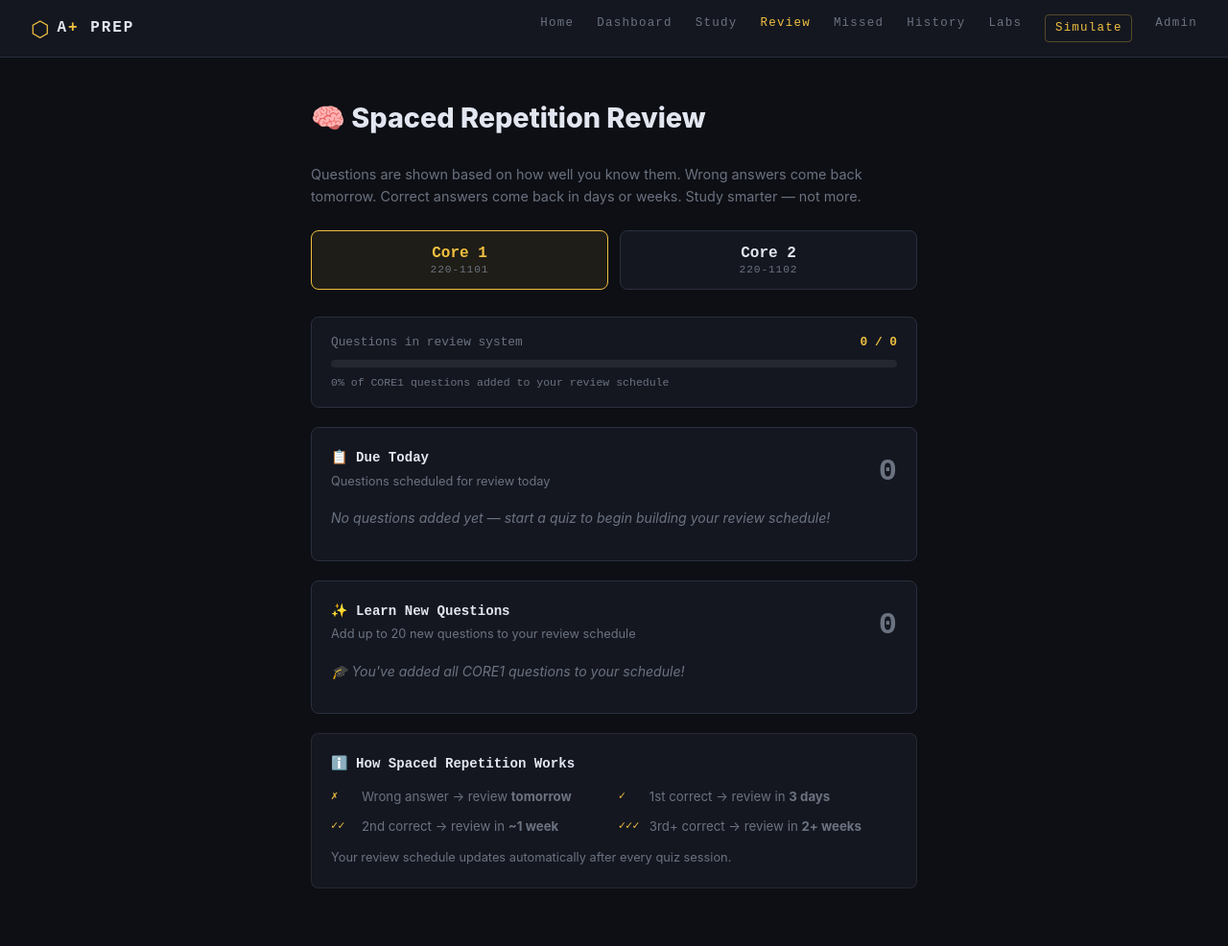
After one commit to robertowebtech87/CompTIAA-, a Flask app: page /review in a window 1280 px wide. The commit adds this page. Shown: the whole page at 96% size. Run offline with Flask 3, Linux system fonts and the light colour scheme.

Commit message:
Add spaced repetition review system

```diff
--- a/app.py
+++ b/app.py
@@ -1,6 +1,6 @@
 from flask import Flask, render_template, request, jsonify, redirect, url_for
-from models import db, Question, Choice, QuizAttempt, AttemptAnswer
-from datetime import datetime
+from models import db, Question, Choice, QuizAttempt, AttemptAnswer, SpacedRepetition
+from datetime import datetime, date, timedelta
 from sqlalchemy import func
 import random
 
@@ -478,6 +478,10 @@ def dashboard():
     c1_available = Question.query.filter_by(active=True, exam='core1').count()
     c2_available = Question.query.filter_by(active=True, exam='core2').count()
 
+    # SR due counts
+    c1_due = db.session.query(SpacedRepetition).join(Question)        .filter(Question.exam=='core1', SpacedRepetition.next_review<=today).count()
+    c2_due = db.session.query(SpacedRepetition).join(Question)        .filter(Question.exam=='core2', SpacedRepetition.next_review<=today).count()
+
     return render_template('dashboard.html',
         streak=streak,
         today=today,
@@ -488,8 +492,153 @@ def dashboard():
         c1_available=c1_available,
         c2_available=c2_available,
         total_attempts=len(all_attempts),
-        total_questions_done=sum(a.total_questions for a in all_attempts)
+        total_questions_done=sum(a.total_questions for a in all_attempts),
+        c1_due=c1_due,
+        c2_due=c2_due
     )
+
+
+# ── Spaced Repetition ─────────────────────────────────────────────────────────
+
+def sm2_update(sr, correct):
+    """Update SM-2 spaced repetition data based on answer correctness."""
+    today = date.today()
+    sr.last_reviewed = today
+
+    if correct:
+        sr.repetitions += 1
+        if sr.repetitions == 1:
+            sr.interval = 1
+        elif sr.repetitions == 2:
+            sr.interval = 3
+        else:
+            sr.interval = round(sr.interval * sr.easiness)
+        # Update easiness factor (keep between 1.3 and 2.5)
+        sr.easiness = max(1.3, min(2.5, sr.easiness + 0.1))
+    else:
+        # Wrong answer — reset repetitions, review tomorrow
+        sr.repetitions = 0
+        sr.interval = 1
+        sr.easiness = max(1.3, sr.easiness - 0.2)
+
+    sr.next_review = today + timedelta(days=sr.interval)
+    return sr
+
+def get_or_create_sr(question_id):
+    """Get or create a SpacedRepetition record for a question."""
+    sr = SpacedRepetition.query.filter_by(question_id=question_id).first()
+    if not sr:
+        sr = SpacedRepetition(
+            question_id=question_id,
+            next_review=date.today(),
+            interval=1,
+            easiness=2.5,
+            repetitions=0
+        )
+        db.session.add(sr)
+    return sr
+
+@app.route('/review')
+def review():
+    exam = request.args.get('exam', 'core1')
+    today = date.today()
+
+    # Questions due for review today or overdue
+    due = db.session.query(SpacedRepetition).join(Question)        .filter(Question.exam == exam,
+                Question.active == True,
+                SpacedRepetition.next_review <= today)        .order_by(SpacedRepetition.next_review).all()
+
+    due_ids = [sr.question_id for sr in due]
+
+    # New questions not yet in SR system
+    reviewed_ids = db.session.query(SpacedRepetition.question_id).all()
+    reviewed_ids = [r[0] for r in reviewed_ids]
+    new_q = Question.query.filter_by(active=True, exam=exam)        .filter(~Question.id.in_(reviewed_ids) if reviewed_ids else True)        .limit(10).all()
+    new_ids = [q.id for q in new_q]
+
+    # Stats
+    total_in_sr = db.session.query(SpacedRepetition).join(Question)        .filter(Question.exam == exam).count()
+    total_q = Question.query.filter_by(active=True, exam=exam).count()
+
+    # Upcoming reviews
+    upcoming = db.session.query(SpacedRepetition, Question)        .join(Question, SpacedRepetition.question_id == Question.id)        .filter(Question.exam == exam,
+                SpacedRepetition.next_review > today)        .order_by(SpacedRepetition.next_review)        .limit(5).all()
+
+    return render_template('review.html',
+        exam=exam,
+        due_count=len(due_ids),
+        new_count=len(new_ids),
+        due_ids=due_ids,
+        new_ids=new_ids,
+        total_in_sr=total_in_sr,
+        total_q=total_q,
+        upcoming=upcoming,
+        today=today
+    )
+
+@app.route('/review/start', methods=['POST'])
+def start_review():
+    exam = request.form.get('exam', 'core1')
+    mode = request.form.get('mode', 'due')  # 'due' or 'new'
+    today = date.today()
+
+    if mode == 'due':
+        due = db.session.query(SpacedRepetition).join(Question)            .filter(Question.exam == exam,
+                    Question.active == True,
+                    SpacedRepetition.next_review <= today)            .order_by(SpacedRepetition.next_review).all()
+        question_ids = [sr.question_id for sr in due]
+    else:
+        reviewed_ids = [r[0] for r in db.session.query(SpacedRepetition.question_id).all()]
+        new_q = Question.query.filter_by(active=True, exam=exam)            .filter(~Question.id.in_(reviewed_ids) if reviewed_ids else True)            .limit(20).all()
+        question_ids = [q.id for q in new_q]
+
+    if not question_ids:
+        return redirect(url_for('review', exam=exam))
+
+    random.shuffle(question_ids)
+    passing_score = 675 if exam == 'core1' else 700
+    return render_template('quiz.html',
+        question_ids=question_ids,
+        total=len(question_ids),
+        time_limit=len(question_ids) * 90,
+        domains_label='Spaced Review',
+        exam=exam,
+        passing_score=passing_score,
+        simulation_mode=False,
+        per_q_timer=False,
+        review_mode=True
+    )
+
+@app.route('/api/sr/update', methods=['POST'])
+def update_sr():
+    """Called after each quiz to update SR data for answered questions."""
+    data = request.json
+    answers = data.get('answers', {})
+    question_ids = data.get('question_ids', [])
+
+    for qid_str in question_ids:
+        qid = int(qid_str) if isinstance(qid_str, str) else qid_str
+        q = Question.query.get(qid)
+        if not q:
+            continue
+        # Determine if correct
+        answer_val = answers.get(str(qid))
+        if q.multi_select:
+            correct_ids = set(str(c.id) for c in q.choices if c.is_correct)
+            if isinstance(answer_val, list):
+                user_ids = set(str(i) for i in answer_val)
+            else:
+                user_ids = set()
+            correct = user_ids == correct_ids
+        else:
+            correct_choice = next((c for c in q.choices if c.is_correct), None)
+            correct = bool(correct_choice and answer_val and
+                          int(answer_val) == correct_choice.id)
+        sr = get_or_create_sr(qid)
+        sm2_update(sr, correct)
+
+    db.session.commit()
+    return jsonify({'updated': len(question_ids)})
 
 # ── Exam Simulation Mode ──────────────────────────────────────────────────────
 
--- a/static/style.css
+++ b/static/style.css
@@ -1241,3 +1241,104 @@ body.sim-active .main-content { padding-top: 0; }
 .toggle-sub {
   font-size: .75rem; color: var(--muted); margin-left: .25rem;
 }
+
+/* ─── Spaced Repetition ──────────────────────────────────────────────────── */
+.sr-progress-box {
+  background: var(--surface); border: 1px solid var(--border);
+  border-radius: var(--radius); padding: 1rem 1.25rem; margin-bottom: 1.25rem;
+}
+.sr-progress-row {
+  display: flex; justify-content: space-between;
+  font-family: var(--font-mono); font-size: .8rem;
+  color: var(--muted); margin-bottom: .5rem;
+}
+.sr-progress-val { color: var(--accent); font-weight: 700; }
+.sr-bar-track {
+  height: 8px; background: rgba(255,255,255,.07);
+  border-radius: 4px; overflow: hidden; margin-bottom: .4rem;
+}
+.sr-bar-fill {
+  height: 100%; background: var(--accent);
+  border-radius: 4px; transition: width .6s ease;
+}
+.sr-progress-hint {
+  font-family: var(--font-mono); font-size: .72rem; color: var(--muted);
+}
+
+.sr-card {
+  background: var(--surface); border: 1px solid var(--border);
+  border-radius: var(--radius); padding: 1.25rem; margin-bottom: 1.25rem;
+}
+.sr-card-due { border-color: rgba(240,192,64,.3); }
+.sr-card-header {
+  display: flex; justify-content: space-between; align-items: flex-start;
+}
+.sr-card-title {
+  font-family: var(--font-mono); font-size: .88rem;
+  font-weight: 700; color: var(--text); margin-bottom: .2rem;
+}
+.sr-card-sub { font-size: .8rem; color: var(--muted); }
+.sr-card-count {
+  font-family: var(--font-mono); font-size: 2rem;
+  font-weight: 900; color: var(--muted);
+}
+.sr-count-due { color: var(--accent); }
+.sr-empty {
+  color: var(--muted); font-size: .88rem;
+  padding: .75rem 0; font-style: italic;
+}
+
+/* Upcoming rows */
+.sr-upcoming-row {
+  display: flex; align-items: center; gap: .75rem;
+  padding: .5rem 0; border-bottom: 1px solid rgba(255,255,255,.04);
+  font-size: .83rem;
+}
+.sr-upcoming-row:last-child { border-bottom: none; }
+.sr-upcoming-date {
+  font-family: var(--font-mono); font-size: .72rem;
+  min-width: 70px; padding: .15rem .4rem;
+  border-radius: 3px; text-align: center;
+}
+.sr-due-today    { background: rgba(248,113,113,.15); color: #f87171; }
+.sr-due-tomorrow { background: rgba(240,192,64,.15);  color: var(--accent); }
+.sr-due-later    { background: rgba(255,255,255,.06); color: var(--muted); }
+.sr-upcoming-q   { flex: 1; color: var(--muted); }
+.sr-upcoming-reps {
+  font-family: var(--font-mono); font-size: .72rem;
+  color: #4ade80; min-width: 30px; text-align: right;
+}
+
+/* Info grid */
+.sr-info-card { border-color: rgba(255,255,255,.08); }
+.sr-info-grid {
+  display: grid; grid-template-columns: 1fr 1fr; gap: .6rem;
+}
+.sr-info-item {
+  display: flex; align-items: center; gap: .5rem;
+  font-size: .83rem; color: var(--muted);
+}
+.sr-info-icon {
+  font-family: var(--font-mono); font-size: .75rem;
+  color: var(--accent); min-width: 24px;
+}
+
+/* Dashboard SR banner */
+.sr-due-banner {
+  display: flex; align-items: center; gap: 1rem;
+  background: rgba(240,192,64,.06);
+  border: 1px solid rgba(240,192,64,.2);
+  border-radius: var(--radius); padding: .85rem 1.25rem;
+  margin-bottom: 1.5rem; flex-wrap: wrap;
+}
+.sr-due-icon { font-size: 1.4rem; }
+.sr-due-text {
+  flex: 1; font-size: .88rem; color: var(--muted);
+  display: flex; align-items: center; gap: .5rem; flex-wrap: wrap;
+}
+.sr-due-chip {
+  font-family: var(--font-mono); font-size: .72rem;
+  font-weight: 700; padding: .2rem .5rem; border-radius: 3px;
+}
+.sr-due-chip.core1 { background: rgba(240,192,64,.15); color: var(--accent); }
+.sr-due-chip.core2 { background: rgba(74,222,128,.15);  color: var(--accent2); }
--- a/templates/base.html
+++ b/templates/base.html
@@ -20,6 +20,7 @@
       <a href="{{ url_for('index') }}" class="nav-link {% if request.endpoint == 'index' %}active{% endif %}">Home</a>
       <a href="{{ url_for('dashboard') }}" class="nav-link {% if request.endpoint == 'dashboard' %}active{% endif %}">Dashboard</a>
       <a href="{{ url_for('study') }}" class="nav-link {% if request.endpoint in ['study','start_study'] %}active{% endif %}">Study</a>
+      <a href="{{ url_for('review') }}" class="nav-link {% if request.endpoint in ['review','start_review'] %}active{% endif %}">Review</a>
       <a href="{{ url_for('missed') }}" class="nav-link {% if request.endpoint == 'missed' %}active{% endif %}">Missed</a>
       <a href="{{ url_for('history') }}" class="nav-link {% if request.endpoint == 'history' %}active{% endif %}">History</a>
       <a href="{{ url_for('pbq') }}" class="nav-link {% if 'pbq' in request.endpoint %}active{% endif %}">Labs</a>
--- /dev/null
+++ b/templates/review.html
@@ -0,0 +1,142 @@
+{% extends "base.html" %}
+{% block title %}Spaced Review — CompTIA A+ Prep{% endblock %}
+{% block content %}
+<div class="page-wrap" style="max-width:680px">
+
+  <h1 class="page-title">🧠 Spaced Repetition Review</h1>
+  <p style="color:var(--muted);font-size:.9rem;margin-bottom:1.5rem;line-height:1.6">
+    Questions are shown based on how well you know them.
+    Wrong answers come back tomorrow. Correct answers come back in days or weeks.
+    Study smarter — not more.
+  </p>
+
+  <!-- Exam tabs -->
+  <div class="exam-tabs" style="margin-bottom:1.75rem">
+    <button class="exam-tab {% if exam == 'core1' %}active{% endif %}"
+            onclick="window.location='{{ url_for('review', exam='core1') }}'">
+      <span class="exam-tab-title">Core 1</span>
+      <span class="exam-tab-sub">220-1101</span>
+    </button>
+    <button class="exam-tab {% if exam == 'core2' %}active{% endif %}"
+            onclick="window.location='{{ url_for('review', exam='core2') }}'">
+      <span class="exam-tab-title">Core 2</span>
+      <span class="exam-tab-sub">220-1102</span>
+    </button>
+  </div>
+
+  <!-- Progress overview -->
+  <div class="sr-progress-box">
+    <div class="sr-progress-row">
+      <span class="sr-progress-label">Questions in review system</span>
+      <span class="sr-progress-val">{{ total_in_sr }} / {{ total_q }}</span>
+    </div>
+    <div class="sr-bar-track">
+      <div class="sr-bar-fill" style="width:{{ (total_in_sr / total_q * 100) | round if total_q else 0 }}%"></div>
+    </div>
+    <div class="sr-progress-hint">
+      {% set pct = (total_in_sr / total_q * 100) | round if total_q else 0 %}
+      {{ pct }}% of {{ exam|upper }} questions added to your review schedule
+    </div>
+  </div>
+
+  <!-- Due today card -->
+  <div class="sr-card {% if due_count > 0 %}sr-card-due{% endif %}">
+    <div class="sr-card-header">
+      <div>
+        <div class="sr-card-title">📋 Due Today</div>
+        <div class="sr-card-sub">Questions scheduled for review today</div>
+      </div>
+      <div class="sr-card-count {% if due_count > 0 %}sr-count-due{% endif %}">
+        {{ due_count }}
+      </div>
+    </div>
+    {% if due_count > 0 %}
+    <form action="{{ url_for('start_review') }}" method="POST">
+      <input type="hidden" name="exam" value="{{ exam }}">
+      <input type="hidden" name="mode" value="due">
+      <button type="submit" class="btn-start" style="margin-top:1rem;width:100%">
+        Start Review — {{ due_count }} questions →
+      </button>
+    </form>
+    {% else %}
+    <div class="sr-empty">
+      {% if total_in_sr == 0 %}
+      No questions added yet — start a quiz to begin building your review schedule!
+      {% else %}
+      ✅ All caught up! No reviews due today.
+      {% endif %}
+    </div>
+    {% endif %}
+  </div>
+
+  <!-- New questions card -->
+  <div class="sr-card">
+    <div class="sr-card-header">
+      <div>
+        <div class="sr-card-title">✨ Learn New Questions</div>
+        <div class="sr-card-sub">Add up to 20 new questions to your review schedule</div>
+      </div>
+      <div class="sr-card-count">{{ new_count }}</div>
+    </div>
+    {% if new_count > 0 %}
+    <form action="{{ url_for('start_review') }}" method="POST">
+      <input type="hidden" name="exam" value="{{ exam }}">
+      <input type="hidden" name="mode" value="new">
+      <button type="submit" class="btn-action primary" style="margin-top:1rem">
+        Learn {{ [new_count, 20]|min }} New Questions →
+      </button>
+    </form>
+    {% else %}
+    <div class="sr-empty">🎓 You've added all {{ exam|upper }} questions to your schedule!</div>
+    {% endif %}
+  </div>
+
+  <!-- Upcoming reviews -->
+  {% if upcoming %}
+  <div class="sr-card">
+    <div class="sr-card-title" style="margin-bottom:1rem">📅 Coming Up</div>
+    {% for sr, q in upcoming %}
+    <div class="sr-upcoming-row">
+      <span class="sr-upcoming-date
+        {% if sr.next_review == today %}sr-due-today
+        {% elif (sr.next_review - today).days == 1 %}sr-due-tomorrow
+        {% else %}sr-due-later{% endif %}">
+        {% if sr.next_review == today %}Today
+        {% elif (sr.next_review - today).days == 1 %}Tomorrow
+        {% else %}{{ sr.next_review.strftime('%d %b') }}{% endif %}
+      </span>
+      <span class="sr-upcoming-q">{{ q.text[:80] }}{% if q.text|length > 80 %}…{% endif %}</span>
+      <span class="sr-upcoming-reps">{{ sr.repetitions }}✓</span>
+    </div>
+    {% endfor %}
+  </div>
+  {% endif %}
+
+  <!-- How it works -->
+  <div class="sr-card sr-info-card">
+    <div class="sr-card-title" style="margin-bottom:.75rem">ℹ️ How Spaced Repetition Works</div>
+    <div class="sr-info-grid">
+      <div class="sr-info-item">
+        <span class="sr-info-icon">✗</span>
+        <span>Wrong answer → review <strong>tomorrow</strong></span>
+      </div>
+      <div class="sr-info-item">
+        <span class="sr-info-icon">✓</span>
+        <span>1st correct → review in <strong>3 days</strong></span>
+      </div>
+      <div class="sr-info-item">
+        <span class="sr-info-icon">✓✓</span>
+        <span>2nd correct → review in <strong>~1 week</strong></span>
+      </div>
+      <div class="sr-info-item">
+        <span class="sr-info-icon">✓✓✓</span>
+        <span>3rd+ correct → review in <strong>2+ weeks</strong></span>
+      </div>
+    </div>
+    <p style="color:var(--muted);font-size:.8rem;margin-top:.75rem">
+      Your review schedule updates automatically after every quiz session.
+    </p>
+  </div>
+
+</div>
+{% endblock %}
```
Also changed, not shown: migrate_spaced_repetition.py (added, +31 -0 lines), models.py (+12 -0 lines), templates/dashboard.html (+13 -0 lines).
